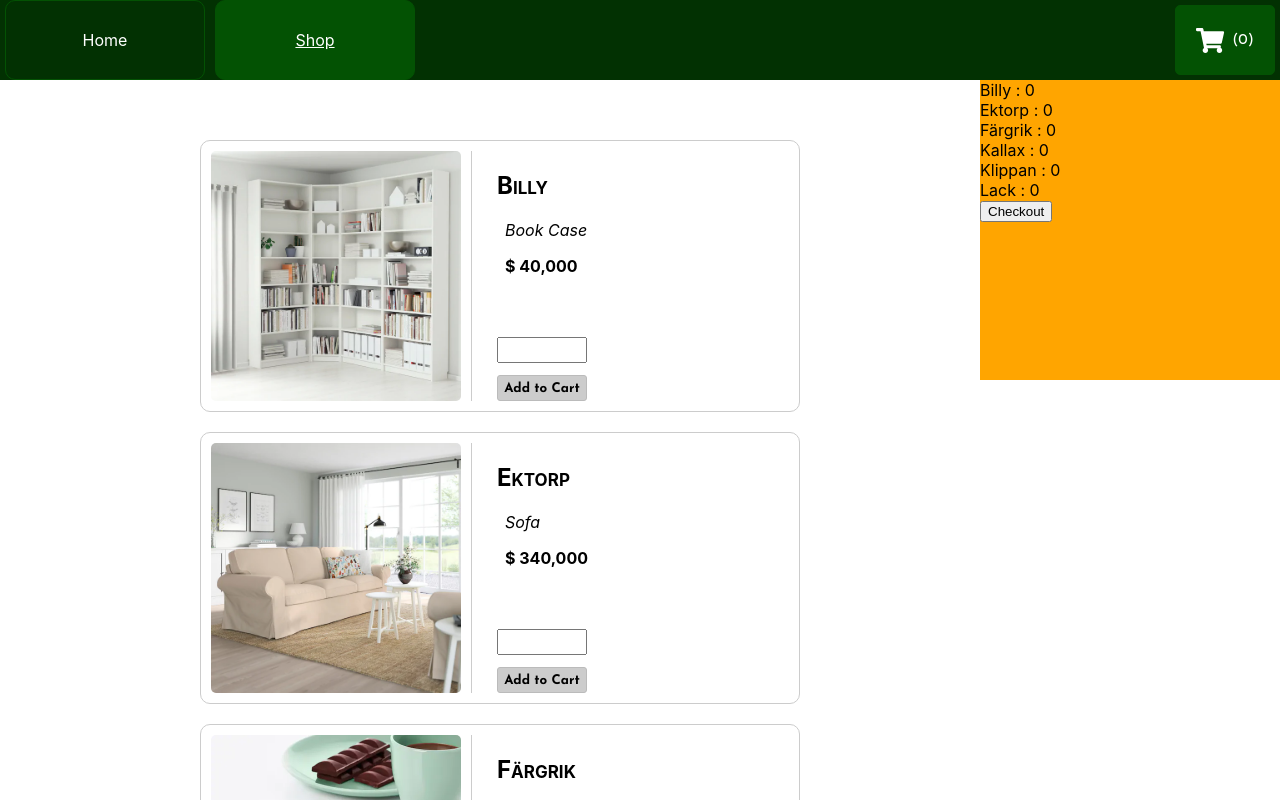
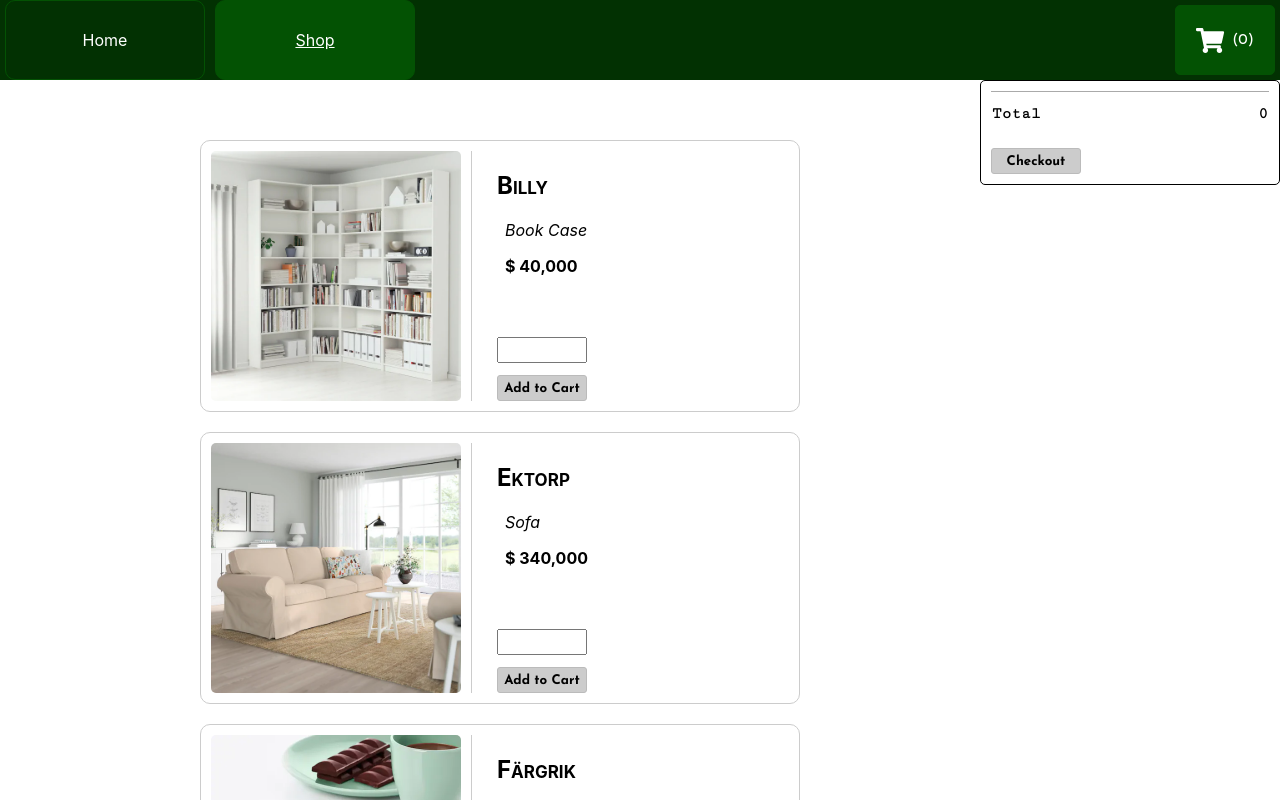
Before and after one commit to pudu87/shopping-cart, a React (Create React App) app: page /shop in a window 1280 px wide. Both pictures are taken after a click on the element "(0)". Shown: the top 800 px of the page. Built offline with nearby package versions, Linux system fonts and the light colour scheme.

Commit message:
style cart component

```diff
--- a/src/App.scss
+++ b/src/App.scss
@@ -1,4 +1,5 @@
 @import url('https://fonts.googleapis.com/css2?family=Josefin+Sans:wght@400;700&display=swap');
+@import url('https://fonts.googleapis.com/css2?family=Cutive+Mono&family=Josefin+Sans:wght@100;400;700&display=swap');
 
 $nav-height: 80px;
 $img-width: 250px;
@@ -14,6 +15,20 @@
 }
 li {
   list-style: none;
+}
+%button {
+  width: 90px;
+  padding-top: .4em;
+  padding-bottom: .4em;
+  font-weight: bold;
+  font-family: 'Josefin Sans', sans-serif;
+  border: 1px solid #bbb;
+  border-radius: 3px;
+  background-color: #ccc;
+}
+%button-hover {
+  cursor: pointer;
+  background-color: #bbb;
 }
 
 // NAVIGATION
@@ -113,7 +128,7 @@
 .cart-link:hover {
   cursor: pointer;
 }
-.products {
+.items {
   margin: 0;
   padding-top: 60px;
   padding-left: 200px;
@@ -131,7 +146,7 @@
       width: $img-width;
       border-radius: 5px;
     }
-    .product-specs {
+    .item-specs {
       padding-left: 25px;
       display: grid;
       align-content: space-between;
@@ -162,18 +177,10 @@
     font-family: 'Josefin Sans', sans-serif;
   }
   .add {
-    width: 90px;
-    padding-top: .4em;
-    padding-bottom: .4em;
-    font-weight: bold;
-    font-family: 'Josefin Sans', sans-serif;
-    border: 1px solid #bbb;
-    border-radius: 3px;
-    background-color: #ccc;
+    @extend %button;
   }
   .add:hover {
-    cursor: pointer;
-    background-color: #bbb;
+    @extend %button-hover;
   }
 }
 
@@ -181,9 +188,41 @@
 
 .cart {
   position: fixed;
+  z-index: 10;
   top: $nav-height;
   right: 0;
-  height: 300px;
   width: 300px;
-  background-color: orange;
+  padding: 10px;
+  border-radius: 5px;
+  border: 1px solid black;
+  background-color: #fff;
+  button {
+    @extend %button;
+  }
+  button:hover {
+    @extend %button-hover;
+  }
+  table {
+    margin-bottom: 20px;
+    border-collapse: collapse;
+    width: 100%;
+  }
+  th {
+    padding-top: .4em;
+    padding-bottom: .4em;
+    text-align: right;
+    font-size: 16px;
+    font-family: 'Cutive Mono', monospace;
+  }
+  th:first-child {
+    text-align: left;
+    width: 30%;
+  }
+  tr:last-child {
+    width: 60%;
+    th{
+      padding-top: .8em;
+      border-top: 1px solid #aaa;
+    }
+  }
 }
--- a/src/components/Cart.js
+++ b/src/components/Cart.js
@@ -1,21 +1,48 @@
 function Cart(props) {
-  const { quantities, products } = props;
+  const { quantities, items } = props;
 
-  const listItems = quantities.map((quantity, index) => {
-    return (
-      <li key={index}>
-        {products[index].name} : {quantity}
-      </li>
-    )
+  const calculateItemTotal = (quantity, index) => {
+    return quantity * items[index].price;
+  }
+
+  const calculateTotal = () => {
+    return quantities.reduce((sum, quantity, index) => {
+      return sum + (quantity * items[index].price);
+    }, 0).toLocaleString()
+  }
+
+  const itemTable = quantities.map((quantity, index) => {
+    if (quantity !== 0) {
+      return (
+        <tr key={index}>
+          <th key={`${index}-1`}>
+            {items[index].name}
+          </th>
+          <th key={`${index}-2`}>
+            × {quantity}
+          </th>
+          <th key={`${index}-3`}>
+            {calculateItemTotal(quantity, index).toLocaleString()}
+          </th>
+        </tr>
+      )
+    }
   })
 
   return (
     <section
       className='cart hide'>
-      {listItems}
-      <button>
-        Checkout
-      </button>
+      <table>
+        <tbody>
+          {itemTable}
+          <tr>
+            <th>Total</th>
+            <th></th>
+            <th>{calculateTotal()}</th>
+          </tr>
+        </tbody>
+      </table>
+      <button>Checkout</button>
     </section>
   )
 }
--- a/src/components/Shop.js
+++ b/src/components/Shop.js
@@ -10,7 +10,7 @@
 import lack from '../img/lack.webp';
 
 function Shop() {
-  const products = [
+  const items = [
     { src: billy, name: 'Billy', type: 'Book Case', price: 40000 },
     { src: ektorp, name: 'Ektorp', type: 'Sofa', price: 340000 },
     { src: fargrik, name: 'Färgrik', type: 'Mug', price: 700 },
@@ -19,14 +19,14 @@
     { src: lack, name: 'Lack', type: 'Side Table', price: 8000 }
   ];
 
-  const [quantities, setQuantities] = useState(Array(products.length).fill(0));
+  const [quantities, setQuantities] = useState(Array(items.length).fill(0));
 
   const toggleCart = () => {
     document.querySelector('.cart').classList.toggle('hide');
     document.querySelector('.cart-link').classList.toggle('change-background');
   }
 
-  const addProduct = (e) => {
+  const additem = (e) => {
     e.preventDefault();
     const index = Number(e.target.closest('li').className.split('_')[1]);
     const newQuantity = Number(e.target.firstChild.value);
@@ -35,20 +35,24 @@
     setQuantities([...before, newQuantity, ...after]);
   }
 
-  const listItems = products.map((product, index) => {
+  const itemsInCart = () => {
+    return quantities.reduce((sum, i) => i + sum);
+  }
+
+  const listItems = items.map((item, index) => {
     return (
       <li
         key={index}
         className={`item_${index}`}>
-        <img src={product.src}/>
-        <div className='product-specs'>
+        <img src={item.src}/>
+        <div className='item-specs'>
           <div className='info'>
-            <h2>{product.name}</h2>
-            <p className='type'>{product.type}</p>
-            <p className='price'>$ {product.price.toLocaleString()}</p>
+            <h2>{item.name}</h2>
+            <p className='type'>{item.type}</p>
+            <p className='price'>$ {item.price.toLocaleString()}</p>
           </div>
           <div className='purchase'>
-            <form onSubmit={addProduct}>
+            <form onSubmit={additem}>
               <input
                 type='number'
                 className='quantity'
@@ -74,14 +78,14 @@
         onClick={toggleCart}>
         <FontAwesomeIcon
           icon='shopping-cart' />
-        <span>({quantities.reduce((sum, i) => i + sum)})</span>
+        <span>({itemsInCart()})</span>
       </div>
-      <ul className='products'>
+      <ul className='items'>
         {listItems}
       </ul>
       <Cart
         quantities={quantities}
-        products={products} />
+        items={items} />
     </section>
   );
 }
```
